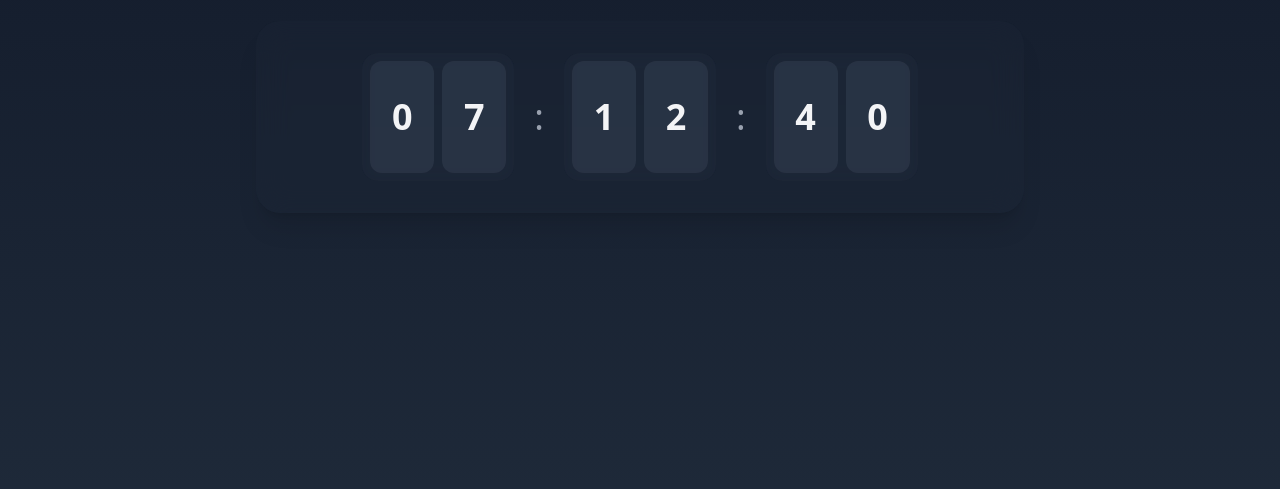
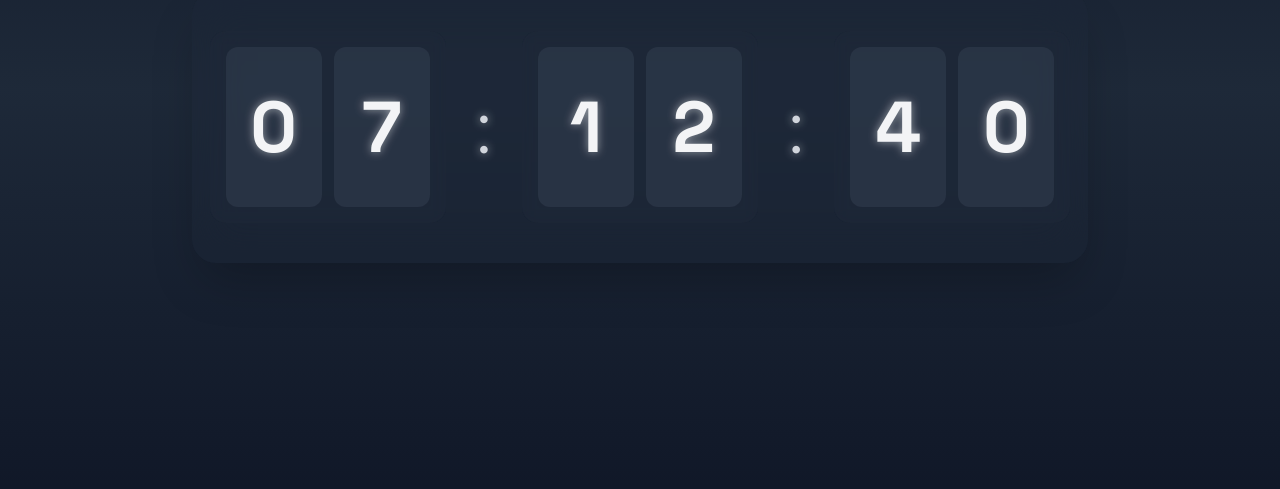
Before and after one commit to appunni/time, a website built with Vite: page index.html in a window 1280 px wide. Shown: the part 311-800 px from the top of the page. Built offline with nearby package versions, Linux system fonts and the light colour scheme.

Commit message:
feat: enhance UI with larger digits and stylish fonts

```diff
--- a/index.html
+++ b/index.html
@@ -5,6 +5,9 @@
     <link rel="icon" type="image/svg+xml" href="/vite.svg" />
     <meta name="viewport" content="width=device-width, initial-scale=1.0" />
     <title>Digital Clock</title>
+    <link rel="preconnect" href="https://fonts.googleapis.com">
+    <link rel="preconnect" href="https://fonts.gstatic.com" crossorigin>
+    <link href="https://fonts.googleapis.com/css2?family=Space+Grotesk:wght@700&family=Inter:wght@300;400&display=swap" rel="stylesheet">
   </head>
   <body>
     <script type="module" src="/src/main.ts"></script>
--- a/src/main.ts
+++ b/src/main.ts
@@ -9,22 +9,22 @@ class DigitalClock {
   constructor() {
     // Main container
     this.container = document.createElement('div')
-    this.container.className = 'min-h-screen bg-gradient-to-b from-gray-900 to-gray-800 flex items-center justify-center px-4'
+    this.container.className = 'min-h-screen bg-gradient-to-b from-gray-900 via-gray-800 to-gray-900 flex items-center justify-center px-4'
     document.body.appendChild(this.container)
 
     // Content wrapper with max width
     const contentWrapper = document.createElement('div')
-    contentWrapper.className = 'w-full max-w-3xl mx-auto flex flex-col items-center'
+    contentWrapper.className = 'w-full max-w-4xl mx-auto flex flex-col items-center'
     this.container.appendChild(contentWrapper)
 
     // Date display
     this.dateDisplay = document.createElement('div')
-    this.dateDisplay.className = 'text-lg sm:text-xl md:text-2xl text-gray-300 mb-4 sm:mb-5 md:mb-6 font-light tracking-wide text-center'
+    this.dateDisplay.className = 'text-xl sm:text-2xl md:text-3xl text-gray-200 mb-6 sm:mb-8 md:mb-10 font-light tracking-wider text-center text-shadow-glow'
     contentWrapper.appendChild(this.dateDisplay)
 
     // Clock face wrapper
     this.clockFace = document.createElement('div')
-    this.clockFace.className = 'w-full flex flex-row items-center justify-center gap-2 sm:gap-3 md:gap-4 p-4 sm:p-6 md:p-8 rounded-3xl bg-gray-800/30 backdrop-blur-lg shadow-xl'
+    this.clockFace.className = 'w-full flex flex-row items-center justify-center gap-3 sm:gap-4 md:gap-6 p-6 sm:p-8 md:p-10 rounded-3xl bg-gray-800/30 backdrop-blur-xl shadow-2xl'
     contentWrapper.appendChild(this.clockFace)
 
     this.initializeClock()
@@ -33,7 +33,7 @@ class DigitalClock {
 
   private createDigitGroup(values: [string, string]): HTMLElement {
     const group = document.createElement('div')
-    group.className = 'flex flex-row gap-1 sm:gap-2 bg-gray-800/50 backdrop-blur p-2 rounded-2xl'
+    group.className = 'flex flex-row gap-2 sm:gap-3 bg-gray-800/50 backdrop-blur p-3 sm:p-4 rounded-2xl'
 
     group.appendChild(this.createDigit(values[0]))
     group.appendChild(this.createDigit(values[1]))
@@ -43,10 +43,10 @@ class DigitalClock {
 
   private createDigit(value: string): HTMLElement {
     const digit = document.createElement('div')
-    digit.className = 'w-12 sm:w-14 md:w-16 h-20 sm:h-24 md:h-28 relative bg-gray-700/50 rounded-xl overflow-hidden'
+    digit.className = 'w-16 sm:w-20 md:w-24 h-24 sm:h-32 md:h-40 relative bg-gray-700/50 rounded-xl overflow-hidden'
 
     const number = document.createElement('div')
-    number.className = 'absolute inset-0 flex items-center justify-center text-2xl sm:text-3xl md:text-4xl font-bold text-gray-100'
+    number.className = 'absolute inset-0 flex items-center justify-center text-4xl sm:text-6xl md:text-7xl font-bold text-gray-100 font-clock text-shadow-glow'
     number.textContent = value
 
     digit.appendChild(number)
@@ -55,7 +55,7 @@ class DigitalClock {
 
   private createSeparator(): HTMLElement {
     const separator = document.createElement('div')
-    separator.className = 'text-2xl sm:text-3xl md:text-4xl font-light text-gray-400 mx-1'
+    separator.className = 'text-4xl sm:text-6xl md:text-7xl font-light text-gray-300 mx-1 text-shadow-glow'
     separator.textContent = ':'
     return separator
   }
--- a/src/style.css
+++ b/src/style.css
@@ -1 +1,17 @@
 @import 'tailwindcss';
+
+@layer base {
+  body {
+    font-family: 'Inter', sans-serif;
+  }
+}
+
+@layer utilities {
+  .font-clock {
+    font-family: 'Space Grotesk', sans-serif;
+  }
+
+  .text-shadow-glow {
+    text-shadow: 0 0 10px rgba(255, 255, 255, 0.5);
+  }
+}
```
